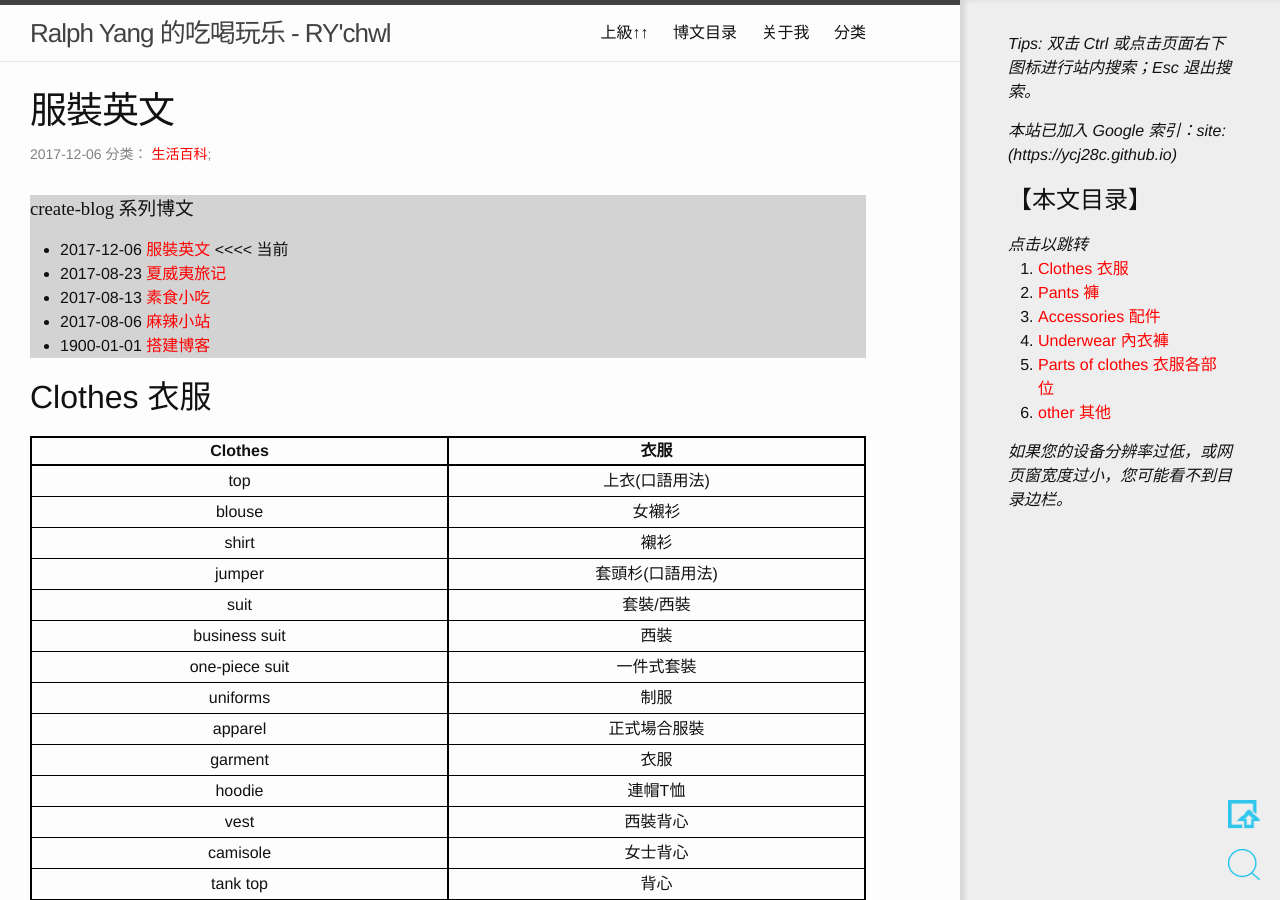
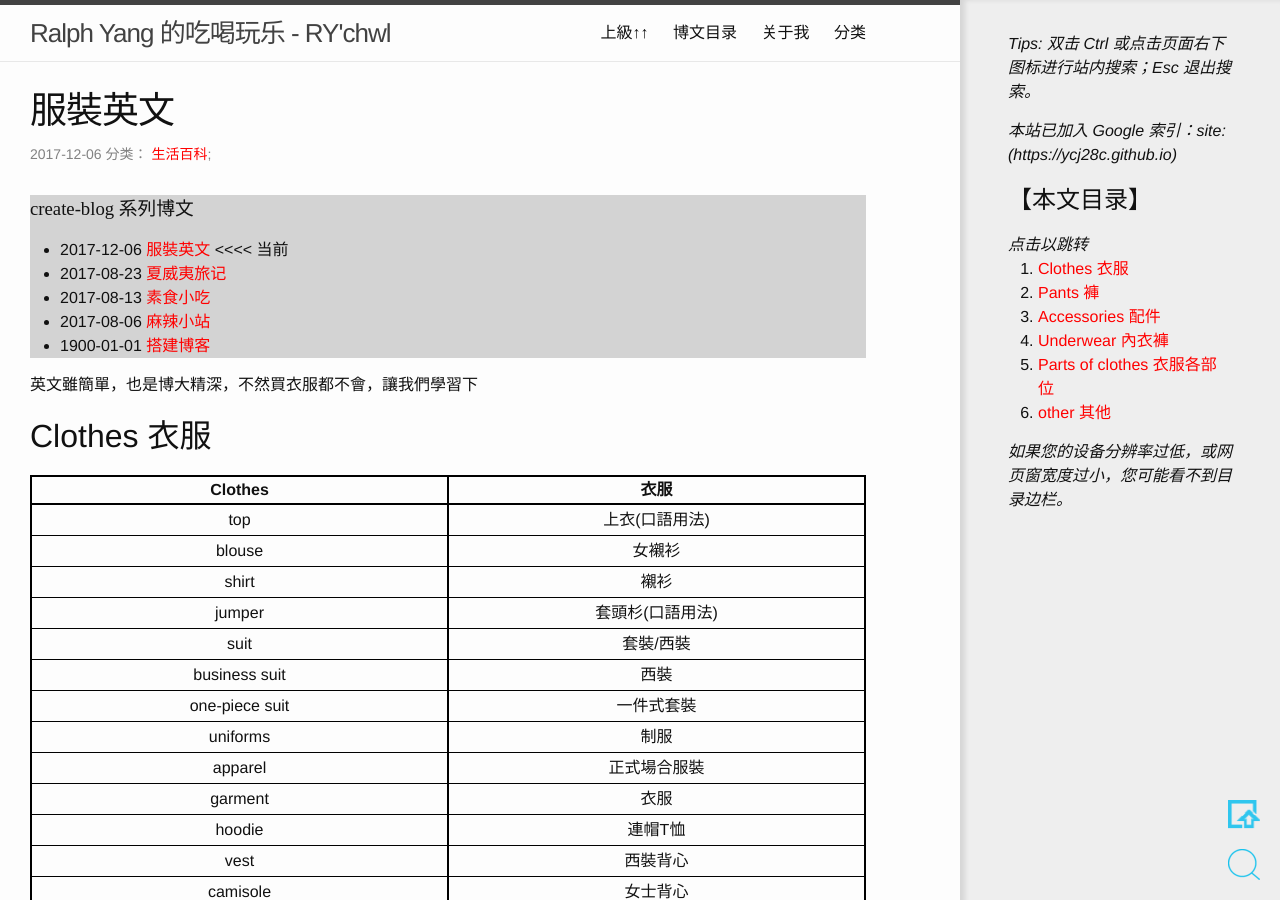
Before and after one commit to ycj28c/lifeblog, a Jekyll site: the page built from _posts/2017-12-06-clothes-english.md, in a window 1280 px wide and 900 px high. Built offline with Jekyll 4.4.1, drawn with Linux system fonts in a browser that asks for light colours; comment, search, counter and statistics services are not loaded.

Commit message:
20171212_181732

```diff
--- a/_posts/2017-12-06-clothes-english.md
+++ b/_posts/2017-12-06-clothes-english.md
@@ -4,6 +4,8 @@ title: 服裝英文
 category: 生活百科
 tag: create-blog
 ---
+
+英文雖簡單，也是博大精深，不然買衣服都不會，讓我們學習下
 
 Clothes 衣服
 -----------
```
